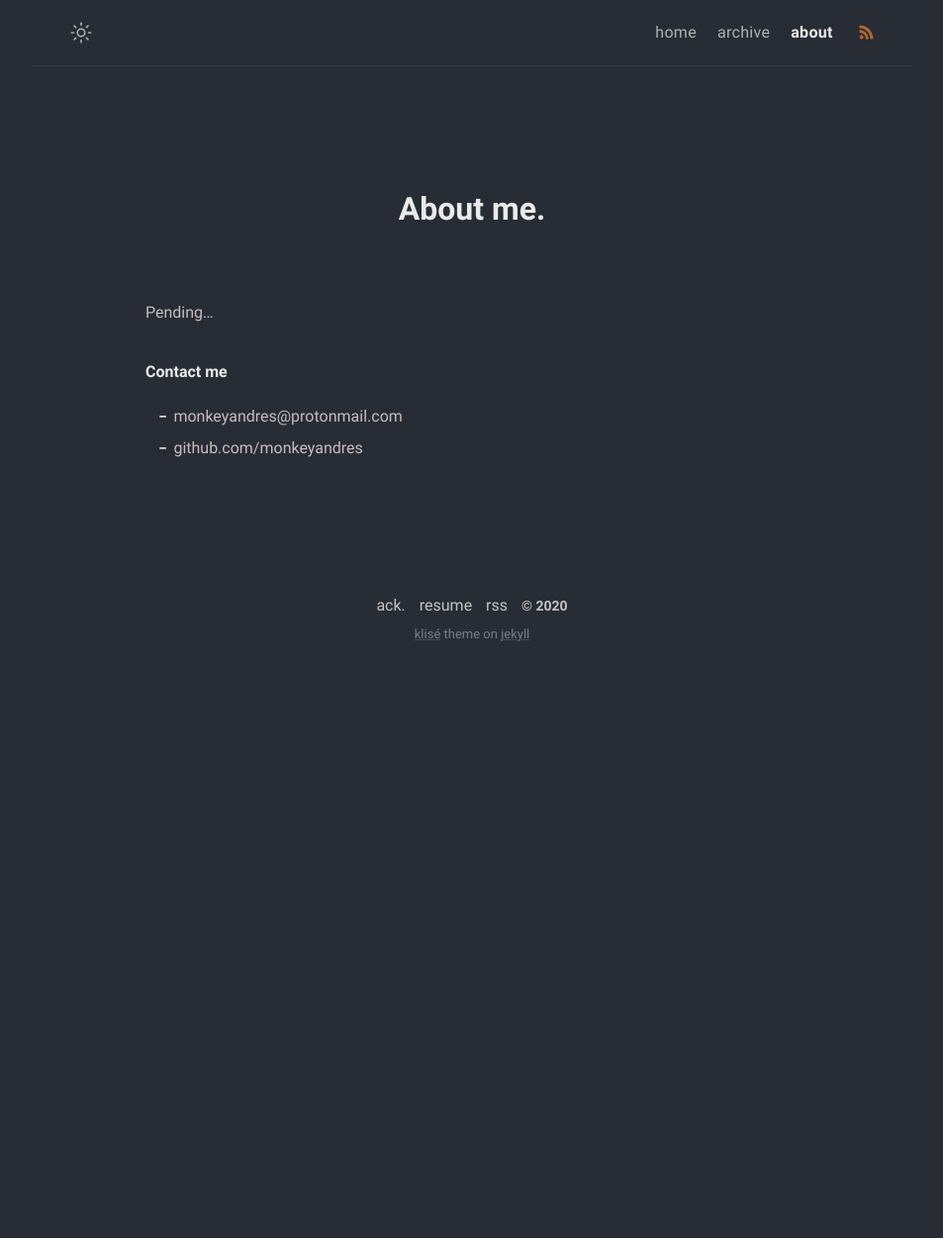
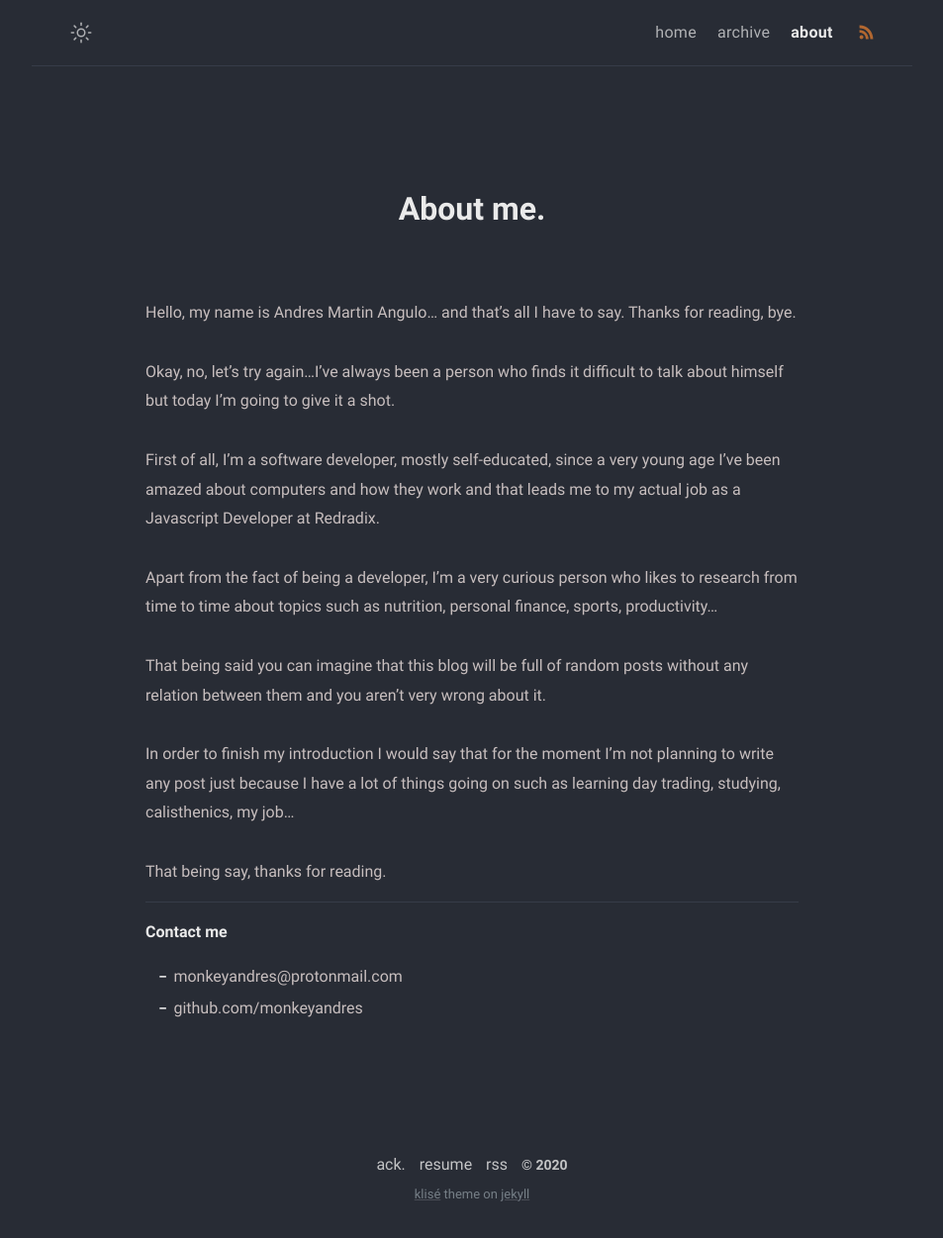
Before and after one commit to MonkeyAndres/MonkeyAndres.github.io, a Jekyll site: the page built from about.md, in a window 1280 px wide. Shown: the whole page at 99% size, without its empty margins (163-1116 px from the left). Built offline with Jekyll 4.4.1, drawn with Linux system fonts in a browser that asks for light colours; before the commit the page ends 900 px from its top, so only the background shows below that.

Commit message:
📝 Update about me page

```diff
--- a/about.md
+++ b/about.md
@@ -2,11 +2,25 @@
 title: About me
 permalink: /about/
 layout: page
-excerpt: Pending...
+excerpt: Short introduction about myself.
 comments: false
 ---
 
-Pending...
+Hello, my name is Andres Martin Angulo... and that's all I have to say. Thanks for reading, bye.
+
+Okay, no, let's try again...I've always been a person who finds it difficult to talk about himself but today I'm going to give it a shot.
+
+First of all, I'm a software developer, mostly self-educated, since a very young age I've been amazed about computers and how they work and that leads me to my actual job as a Javascript Developer at Redradix.
+
+Apart from the fact of being a developer, I'm a very curious person who likes to research from time to time about topics such as nutrition, personal finance, sports, productivity...
+
+That being said you can imagine that this blog will be full of random posts without any relation between them and you aren't very wrong about it.
+
+In order to finish my introduction I would say that for the moment I'm not planning to write any post just because I have a lot of things going on such as learning day trading, studying, calisthenics, my job...
+
+That being say, thanks for reading.
+
+---
 
 **Contact me**
 
```
